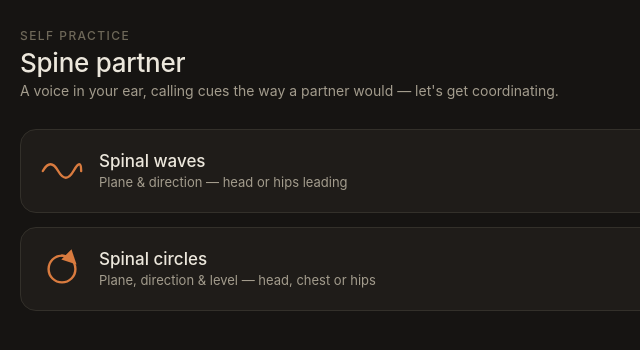
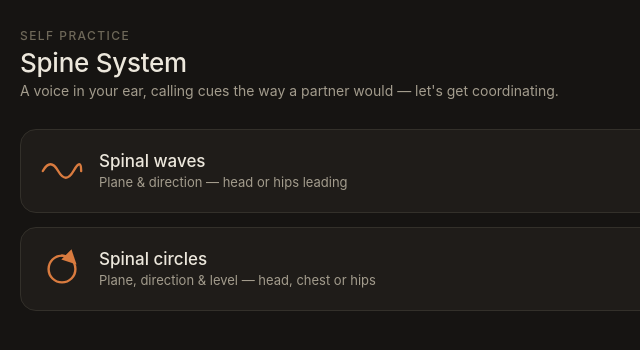
Before and after one commit to Ramonsoe/CrazyMonkey, a plain HTML site: page index.html in a window 1280 px wide. Shown: the full height of the page, 0-640 px from the left. Drawn offline with Linux system fonts and the light colour scheme.

Commit message:
Update index.html

```diff
--- a/index.html
+++ b/index.html
@@ -127,7 +127,7 @@
   <!-- HOME -->
   <div class="screen" id="homeScreen">
     <p class="eyebrow">Self practice</p>
-    <h1>Spine partner</h1>
+    <h1>Spine System</h1>
     <p class="sub">A voice in your ear, calling cues the way a partner would — let's get coordinating.</p>
 
     <div class="modecard" onclick="selectMode('waves')">
```
